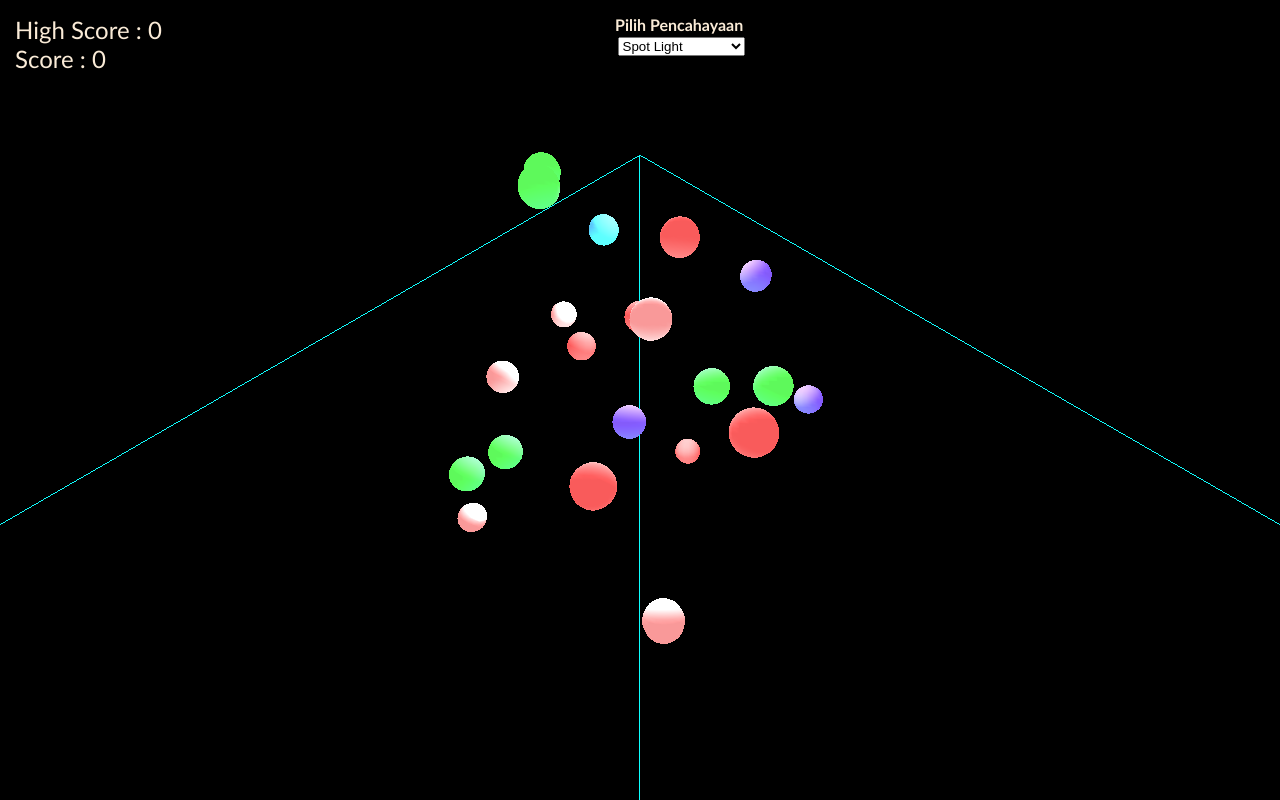
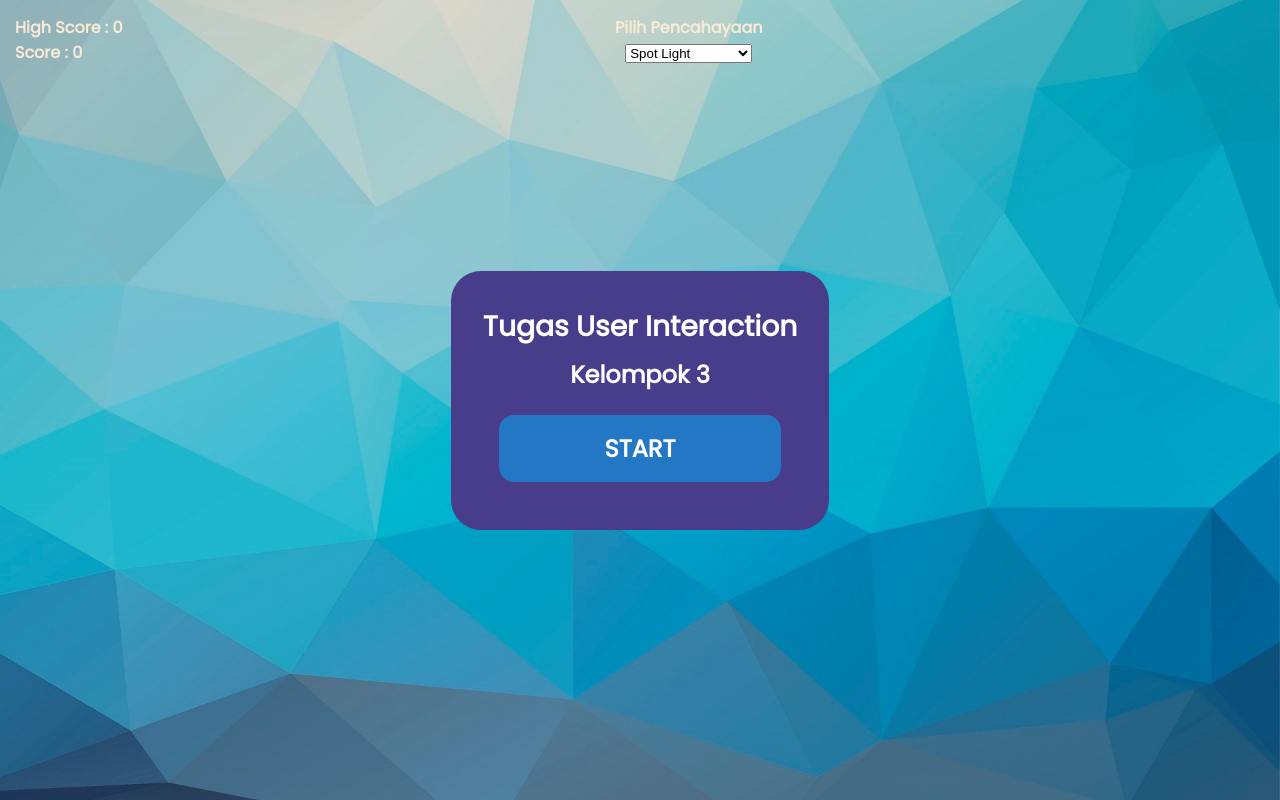
Before and after one commit to fikrisandi/Grafkom-D-Kelompok-4, a plain HTML site: page Tugas-Kelompok-4/index.html in a window 1280 px wide. Drawn offline with Linux system fonts and the light colour scheme; animation ran at ten frames a second.

Commit message:
add main menu and change style

```diff
--- a/Tugas-Kelompok-4/index.html
+++ b/Tugas-Kelompok-4/index.html
@@ -7,6 +7,7 @@
     <title>Tugas 3</title>
     <script src = "js/three.min.js"></script>
     <script src = "js/controls/OrbitControls.js"></script>
+    <link href='https://fonts.googleapis.com/css?family=Poppins' rel='stylesheet'>
     <style>
         *
         {
@@ -14,25 +15,86 @@
             padding: 0;
         }
         .scoreboard {
-            font-family: 'Optima';
+            font-family: 'Poppins';
             position: absolute;
             padding: 15px;
-            font-size: 1.5rem;
+            font-size: 30;
+            font-weight: bold;
             color: antiquewhite;
         }
         .lighting {
             text-align:center;
             position: absolute;
             padding: 15px;
-            font-family: 'Optima';
+            font-family: 'Poppins';
             font-weight: bold;
             font-size: 25;
             color: antiquewhite;
             margin-left: 600px;
         }
+
+        /* .glowing-text {
+        text-shadow: 0 0 10px #0088ff, 0 0 30px #0088ff,0 0 50px #0088ff,0 0 70px #0088ff;
+        } */
+
+        #mainmenu {
+        display: flex;
+        width: 100%;
+        height: 100%;
+        position: absolute;
+        font-size: 24px;
+        font-weight: 800;
+        top: 0;
+        align-items: center;
+        justify-content: center;
+        font-family: 'Poppins';
+        /* background-color: #0088ff; */
+        background-image: url('./273340.jpg');
+        background-repeat: no-repeat;
+        background-attachment: fixed;
+        background-size: 100% 100%;
+        }
+
+        .menu-container {
+        padding: 2rem;
+        background-color: darkslateblue;
+        border-radius: 30px;
+        color: #FFFFFF;
+        }
+
+        .button {
+        margin: 1rem;
+        padding: 1rem;
+        font-size: 24px;
+        border: none;
+        border-radius: 15px;
+        background-color: rgba(0, 177, 255, 0.5);
+        color: #ffffff;
+        font-weight: bold;
+        transition-duration: 300ms;
+        font-family: 'Poppins';
+        }
+
+        .button:hover {
+        transform: scale(1.05);
+        cursor: pointer;
+        background-color: rgba(0, 199, 255, 0.5);
+        transition-duration: 300ms;
+        }
     </style>
 </head>
 <body>
+    <div id="mainmenu">
+        <div class="menu-container" style="display: flex; flex-direction: column; justify-content: center;">
+            <h3  style="margin: 0; line-height: 3rem; text-align: center;">
+                Tugas User Interaction
+            </h3>
+            <h4  style="margin: 0; line-height: 3rem; text-align: center;   ">
+                Kelompok 3
+            </h4>
+            <button id="start-button" class="button" >START</button>
+        </div>
+    </div>
     <div class="scoreboard">
         <p>High Score : <span id="highscore">0</span></p>
         <p>Score : <span id="score">0</span></p>
@@ -58,7 +120,7 @@
         return x + from;
     };
 
-    const colorPink = 0xf99999;
+    const colorPink = 0xffff00;
     const colorRed = 0xf95b5b;
     const colorPurple = 0x845bf9;
     const colorBlue = 0x5bc9f9;
@@ -167,45 +229,6 @@
 
             });
 
-            // kondisi objek yang dipilih lebih dari satu
-            // if(selectedObject.length > 1 ) {
-            //     // kondisi jika objek sama atau tidak
-            //     if(selectedObject[0][0].object.uuid === selectedObject[1][0].object.uuid){
-            //         selectedObject[0][0].object.material.emissive.setHex(originalColors[0]);
-            //         selectedObject[0][0].object.rotation.x = 0;
-            //         selectedObject[0][0].object.rotation.y = 0;
-            //     } else if(originalColors[0] == (originalColors[1])) {
-
-
-            //         selectedObject.forEach(object => {
-            //             object[0].object.geometry.dispose();
-            //             object[0].object.material.dispose();
-            //             scene.remove(object[0].object);
-            //             renderer.renderLists.dispose();
-            //         });
-
-            //         currentScore += scoreCorrect;
-            //         console.log(currentScore);
-            //         elementScore.innerHTML = currentScore;
-
-            //     }
-            //     else {
-            //         selectedObject[0][0].object.material.emissive.setHex(originalColors[0]);
-            //         selectedObject[0][0].object.rotation.x = 0;
-            //         selectedObject[0][0].object.rotation.y = 0;
-            //         currentScore += scoreWrong;
-            //         console.log(currentScore);
-            //         elementScore.innerHTML = currentScore;
-            //     }
-
-            //     selectedObject = [];
-            //     originalColors = [];
-            // } else if (selectedObject.length > 2) {
-            //     // kalau objek yang dipilih lebih dari dua
-            //     selectedObject = [];
-            //     originalColors = [];
-            //     return;
-            // }
         }
     };
 
@@ -279,14 +302,6 @@
                         1, 1000);
         camera.position.z = 70;
 
-        // untuk mengatur pencahayaan menggunakan spotlight
-        var light = new THREE.SpotLight(0xfffff,0.5);
-        var light2 = new THREE.SpotLight(0xfffff,0.5);
-        scene.add(new THREE.SpotLightHelper(light)); // letak Cahaya
-        scene.add(light);
-        scene.add(light2);
-        light.position.set(0, 30, 0);
-        light2.position.set(0, -30, 0);
 
         // Lighting effect
         lightingEffect();
@@ -330,6 +345,20 @@
         window.requestAnimationFrame(mainLoop);
     };
 
-    init();
+    document.querySelector('#start-button').addEventListener('click', (event) => {
+    document.querySelector('#mainmenu').style.display = 'none';
+    document.body.requestPointerLock();
+    currentRunningProgram = init();
     mainLoop();
+    })
+
+    document.addEventListener("keyup", (event) => {
+        const key = event.key;
+        if (key == "Enter") {
+            console.log("Enter Pressed")
+            document.querySelector('#mainmenu').style.display = 'none';
+            currentRunningProgram = init();
+            mainLoop();
+        }
+    })
 </script>
```
Also changed, not shown: Tugas-Kelompok-4/273340.jpg (added).
